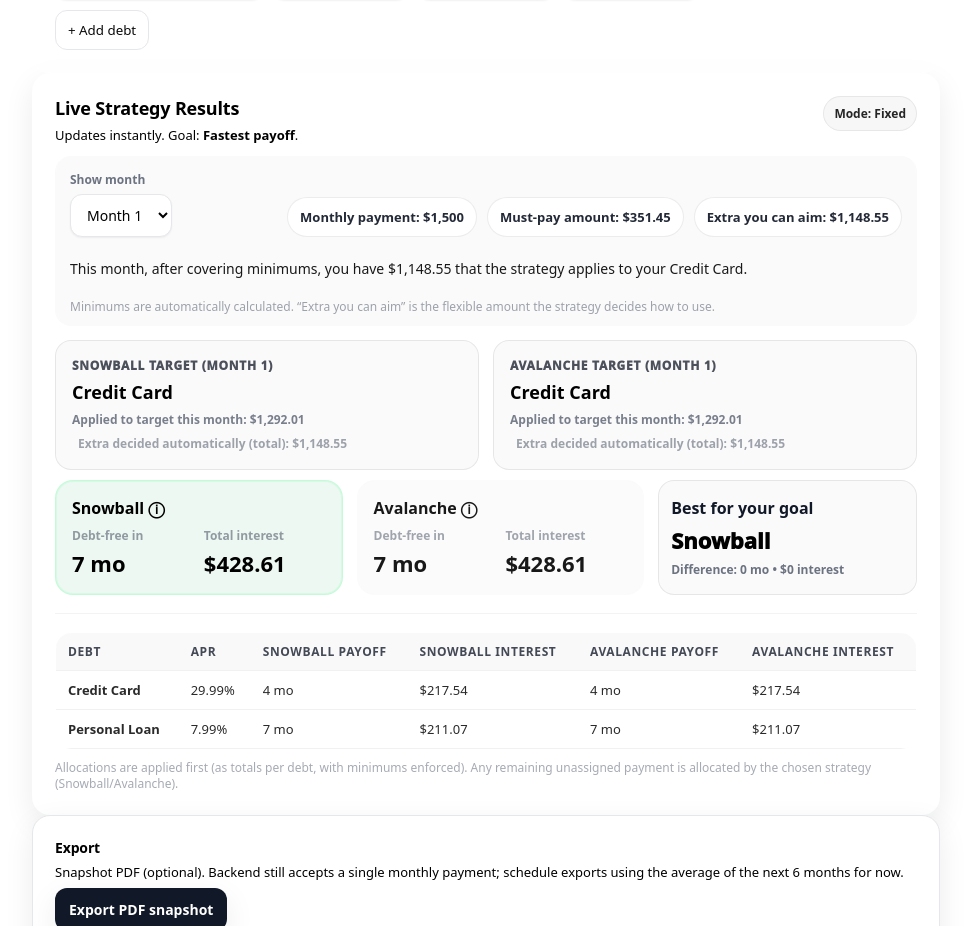
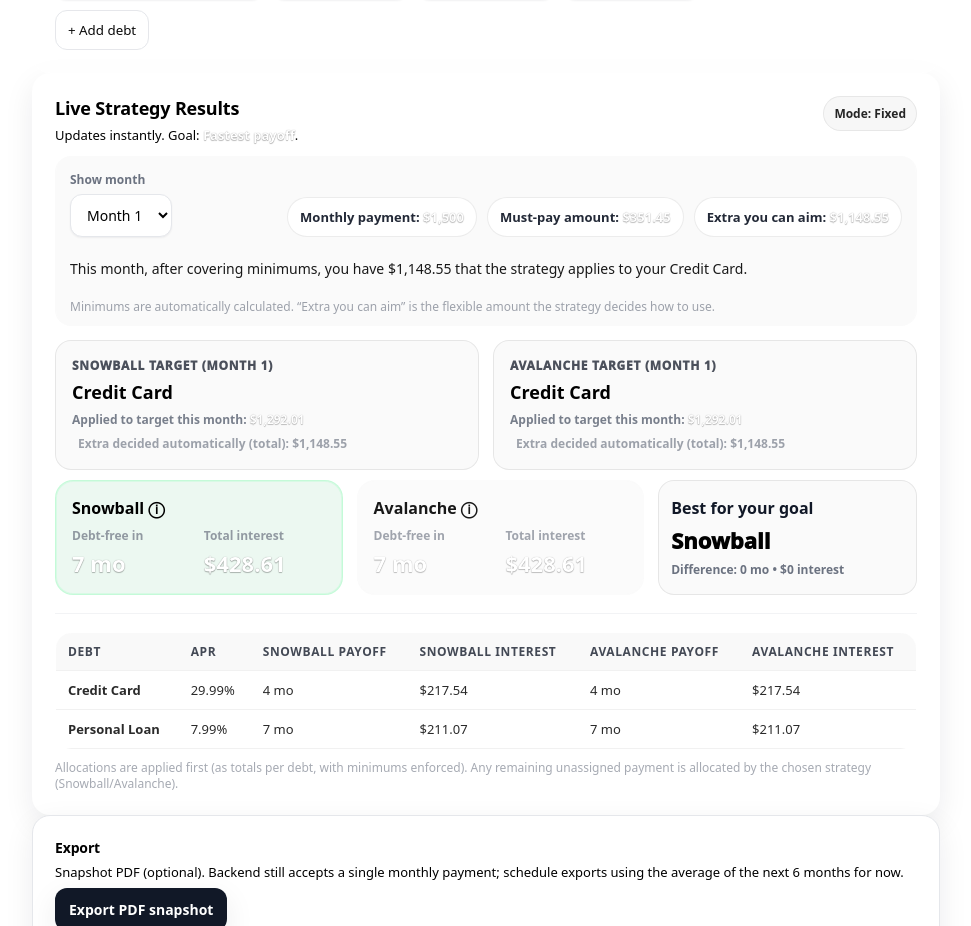
Before and after one commit to vukovuka/clearpath-debt, a React (Vite) app: page / in a window 1280 px wide. Shown: the part 1224-2150 px from the top of the page, without its empty margins (72-1043 px from the left). Built offline with nearby package versions, Linux system fonts and the light colour scheme.

Commit message:
Improve stat number readability with subtle text shadow

```diff
--- a/src/App.css
+++ b/src/App.css
@@ -129,6 +129,25 @@ body {
   border: 1px solid var(--line);
   background: var(--card);
   box-shadow: var(--shadow-md);
+}
+
+/* Improve contrast for large numeric values on light cards */
+.stat-value,
+.kpi-value,
+.big-number,
+.card b {
+  color: #ffffff; /* keep white */
+  text-shadow:
+    0 1px 1px rgba(0, 0, 0, 0.25),
+    0 0 1px rgba(0, 0, 0, 0.35);
+}
+
+.stat-card {
+  background: linear-gradient(
+    180deg,
+    #f8fafc,
+    #f1f5f9
+  );
 }
 
 
```
